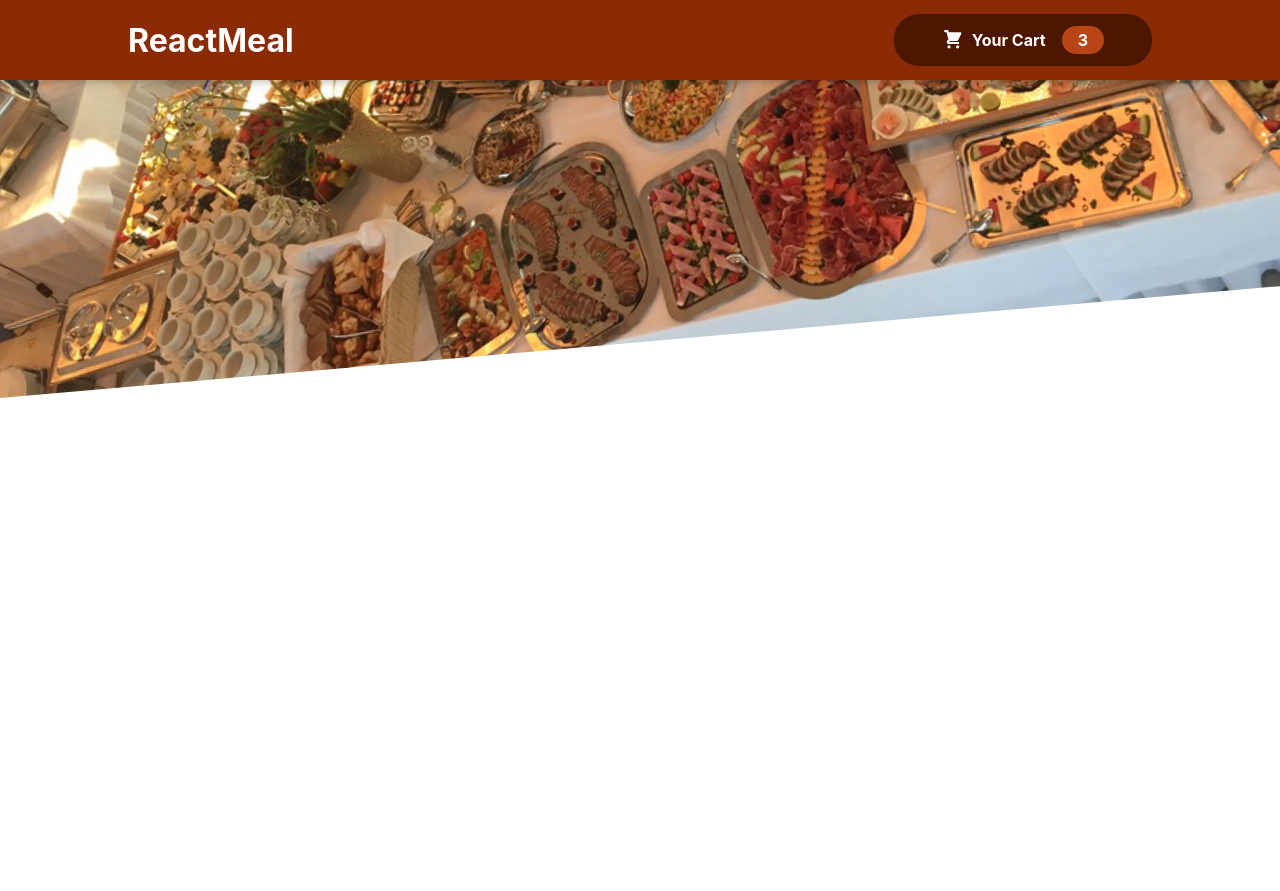
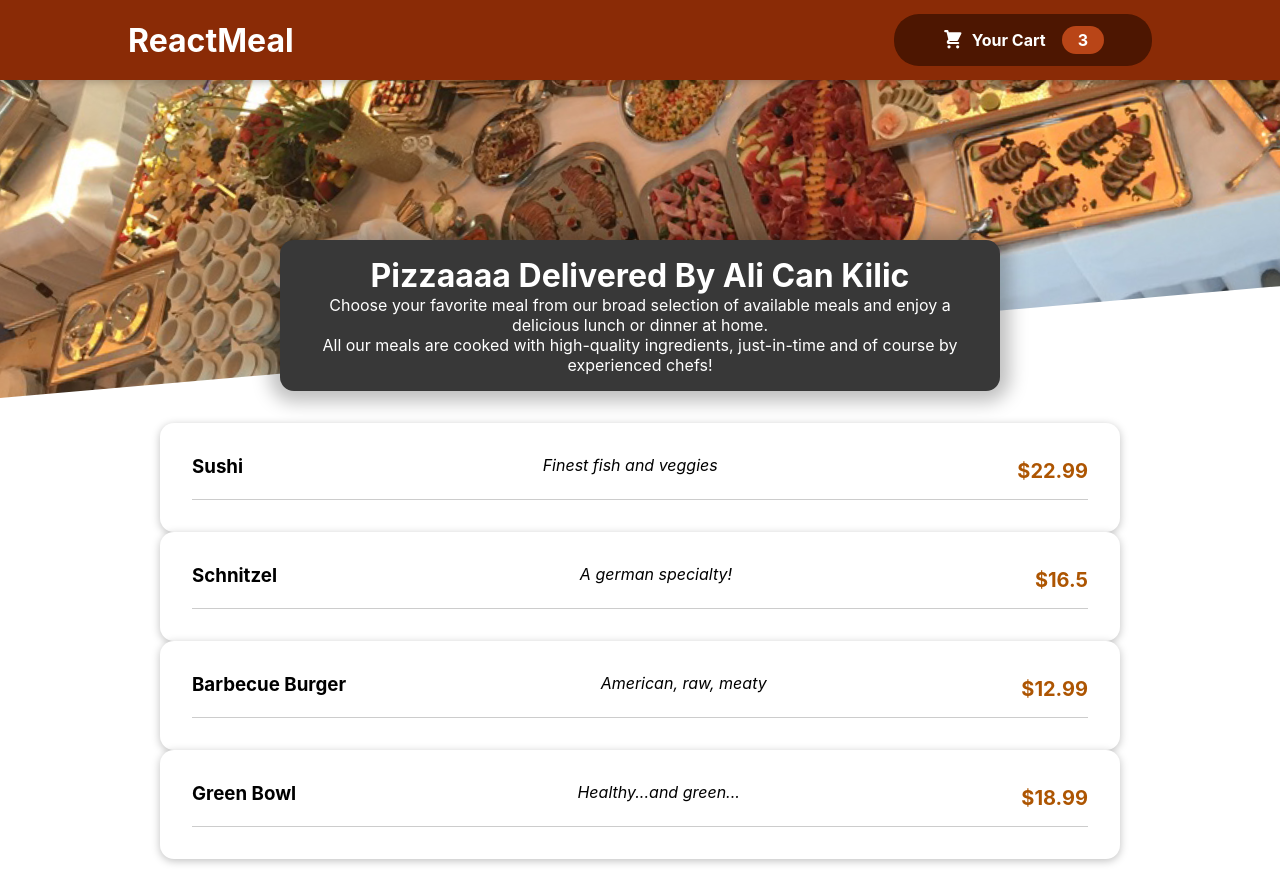
Before and after one commit to alicankilic/ReactPizza, a React (Create React App) app: page / in a window 1280 px wide. Before the commit the page ends 800 px from the top, so only its background shows below. Built offline with nearby package versions, Linux system fonts and the light colour scheme.

Commit message:
Added Meals Etc

```diff
--- a/src/App.js
+++ b/src/App.js
@@ -1,11 +1,15 @@
 import React, { Fragment } from "react";
 import Header from "./components/Layout/Header/Header";
-import "./App.css"
+import Meals from "./components/Meals/Meals";
+import "./App.css";
 
 function App() {
   return (
     <Fragment className="App.css">
       <Header />
+      <main>
+        <Meals />
+      </main>
     </Fragment>
   );
 }
--- /dev/null
+++ b/src/components/Layout/Card/Card.js
@@ -0,0 +1,17 @@
+import React from "react";
+import styles from "./Card.module.css";
+import MealItem from "./MealItem";
+
+const Card = (props) => {
+
+    const {name,description,price} = props;
+
+
+    return (
+        <div className={styles.card}>
+            <MealItem name={name} description={description} price={price} />
+        </div>
+    );
+}
+
+export default Card;
--- /dev/null
+++ b/src/components/Layout/Card/Card.module.css
@@ -0,0 +1,6 @@
+.card {
+    padding: 1rem;
+    box-shadow: 0 2px 8px rgba(0, 0, 0, 0.25);
+    border-radius: 14px;
+    background-color: white;
+  }
--- /dev/null
+++ b/src/components/Layout/Card/MealItem.js
@@ -0,0 +1,14 @@
+import React from "react";
+import Styles from "./MealItem.module.css";
+
+const MealItem = (props) => {
+  return (
+    <div className={Styles.meal}>
+      <h3>{props.name}</h3>
+      <span className={Styles.description}>{props.description}</span>
+      <span className={Styles.price}>{`$${props.price}`}</span>
+    </div>
+  );
+};
+
+export default MealItem;
--- /dev/null
+++ b/src/components/Layout/Card/MealItem.module.css
@@ -0,0 +1,22 @@
+.meal {
+    display: flex;
+    justify-content: space-between;
+    margin: 1rem;
+    padding-bottom: 1rem;
+    border-bottom: 1px solid #ccc;
+  }
+
+  .meal h3 {
+    margin: 0 0 0.25rem 0;
+  }
+
+  .description {
+    font-style: italic;
+  }
+
+  .price {
+    margin-top: 0.25rem;
+    font-weight: bold;
+    color: #ad5502;
+    font-size: 1.25rem;
+  }
--- /dev/null
+++ b/src/components/Meals/AvailableMeals.js
@@ -0,0 +1,44 @@
+import React from "react";
+import styles from "./AvailableMeals.module.css";
+import Card from "../Layout/Card/Card";
+
+const DUMMY_MEALS = [
+  {
+    id: "m1",
+    name: "Sushi",
+    description: "Finest fish and veggies",
+    price: 22.99,
+  },
+  {
+    id: "m2",
+    name: "Schnitzel",
+    description: "A german specialty!",
+    price: 16.5,
+  },
+  {
+    id: "m3",
+    name: "Barbecue Burger",
+    description: "American, raw, meaty",
+    price: 12.99,
+  },
+  {
+    id: "m4",
+    name: "Green Bowl",
+    description: "Healthy...and green...",
+    price: 18.99,
+  },
+];
+
+const AvailableMeals = (props) => {
+  return (
+    <section className={styles.meals}>
+      <ul>
+        {DUMMY_MEALS.map((elt) => {
+          return (<Card name={elt.name} description={elt.description} price={elt.price}/>)
+        })}
+      </ul>
+    </section>
+  );
+};
+
+export default AvailableMeals;
--- /dev/null
+++ b/src/components/Meals/AvailableMeals.module.css
@@ -0,0 +1,24 @@
+.meals {
+    max-width: 60rem;
+    width: 90%;
+    margin: 2rem auto;
+    animation: meals-appear 1s ease-out forwards;
+  }
+
+  .meals ul {
+    list-style: none;
+    margin: 0;
+    padding: 0;
+  }
+
+  @keyframes meals-appear {
+    from {
+      opacity: 0;
+      transform: translateY(3rem);
+    }
+
+    to {
+      opacity: 1;
+      transform: translateY(0);
+    }
+  }
--- /dev/null
+++ b/src/components/Meals/Meals.js
@@ -0,0 +1,14 @@
+import React, { Fragment } from "react";
+import TotalMeals from "./TotalMeals";
+import AvailableMeals from "./AvailableMeals";
+
+const Meals = (props) => {
+  return (
+    <Fragment>
+      <TotalMeals />
+      <AvailableMeals />
+    </Fragment>
+  );
+};
+
+export default Meals;
--- /dev/null
+++ b/src/components/Meals/TotalMeals.js
@@ -0,0 +1,20 @@
+import React from "react";
+import styles from "./TotalMeals.module.css"
+
+const TotalMeals = (props) => {
+  return (
+    <section className={styles.summary}>
+      <h2>Pizzaaaa Delivered By Ali Can Kilic</h2>
+      <p>
+        Choose your favorite meal from our broad selection of available meals
+        and enjoy a delicious lunch or dinner at home.
+      </p>
+      <p>
+        All our meals are cooked with high-quality ingredients, just-in-time and
+        of course by experienced chefs!
+      </p>
+    </section>
+  );
+};
+
+export default TotalMeals;
--- /dev/null
+++ b/src/components/Meals/TotalMeals.module.css
@@ -0,0 +1,18 @@
+.summary {
+    text-align: center;
+    max-width: 45rem;
+    width: 90%;
+    margin: auto;
+    margin-top: -10rem;
+    position: relative;
+    background-color: #383838;
+    color: white;
+    border-radius: 14px;
+    padding: 1rem;
+    box-shadow: 0 1px 18px 10px rgba(0, 0, 0, 0.25);
+  }
+
+  .summary h2 {
+    font-size: 2rem;
+    margin-top: 0;
+  }
```
